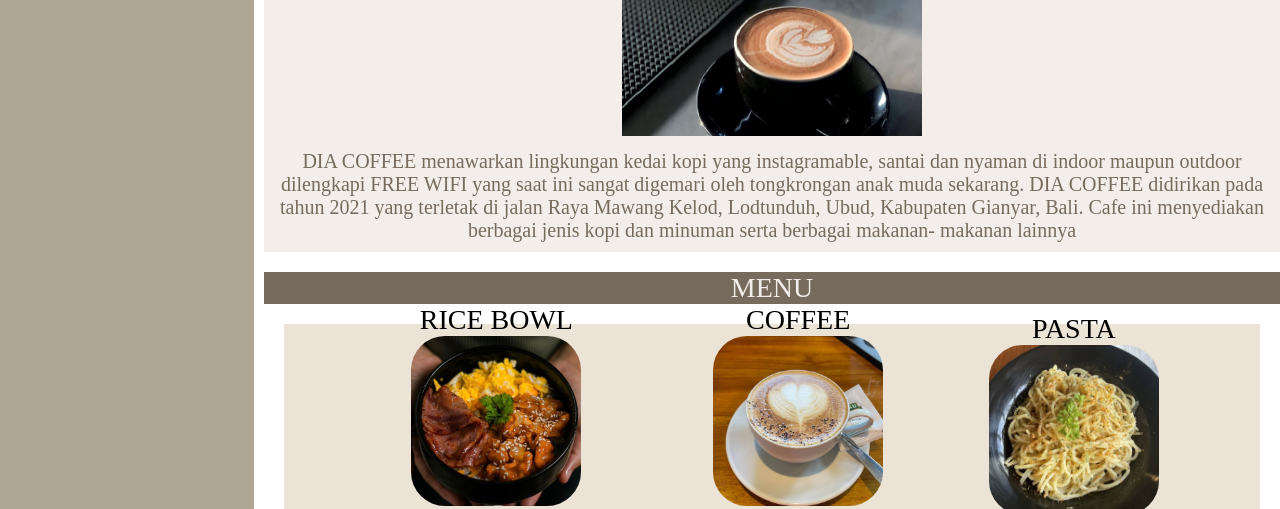
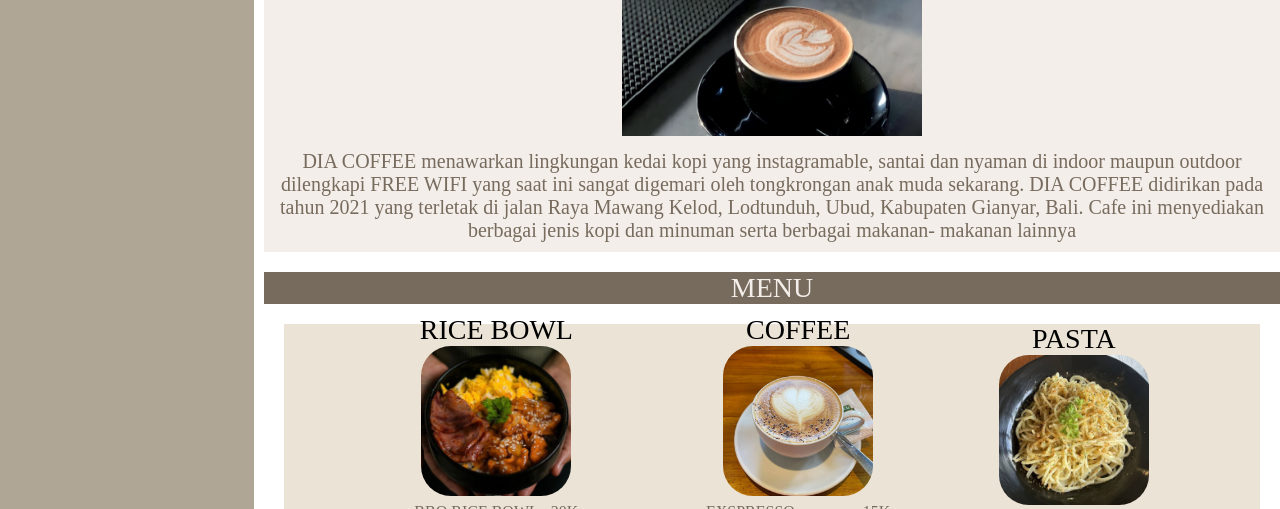
Before and after one commit to asihkusuma/diacoffeemawangubud, a plain HTML site: page index.html in a window 1280 px wide. Shown: the part 439-948 px from the top of the page. Drawn offline with Linux system fonts and the light colour scheme.

Commit message:
Update designweb.css

```diff
--- a/designweb.css
+++ b/designweb.css
@@ -177,8 +177,8 @@ div{
 	color: #776B5D;
 }
 .fotomenu{
-	width: 170px;
-	height: 170px;
+	width: 150px;
+	height: 150px;
 	border-radius: 20%;
 }
 
```
